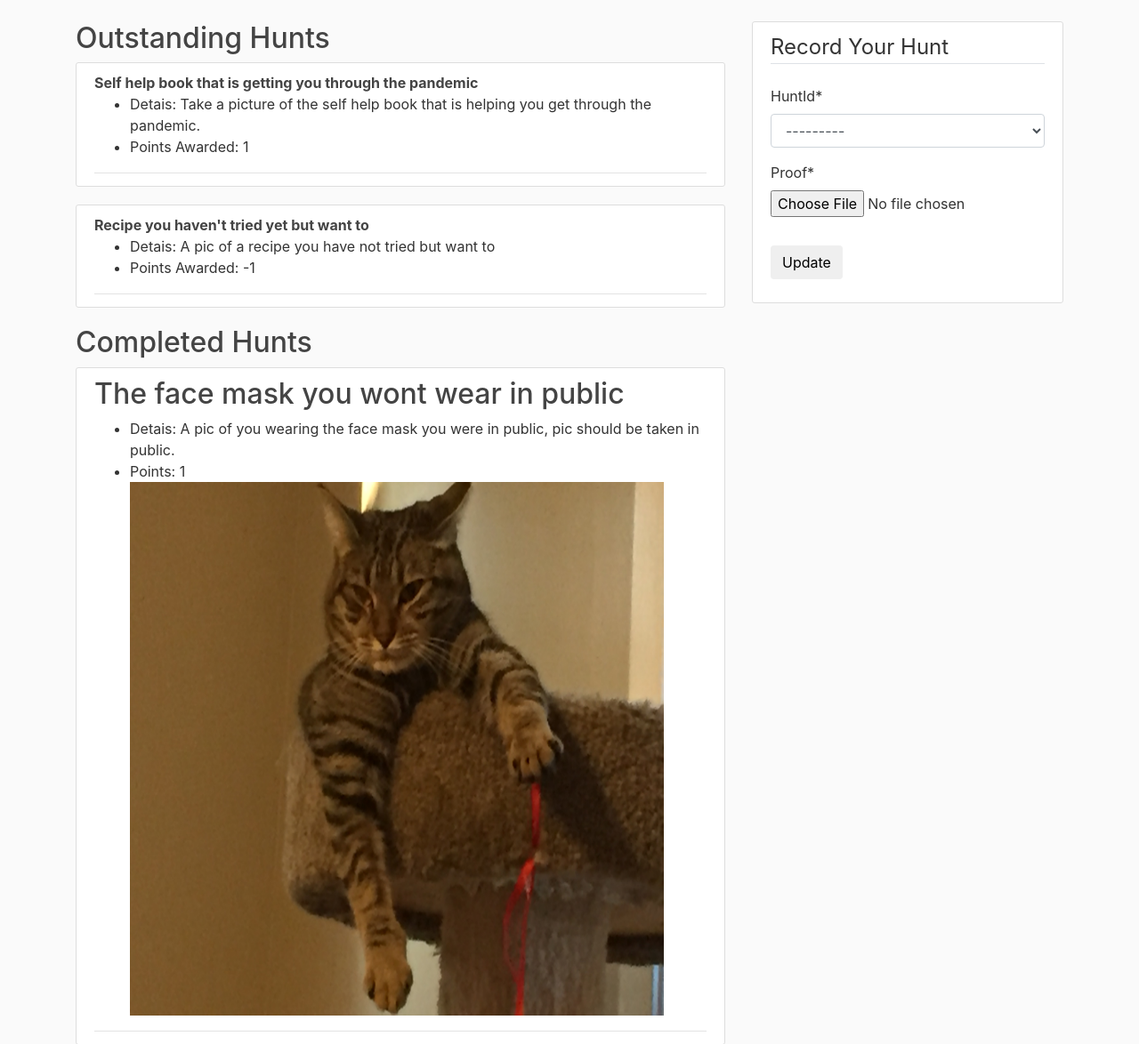
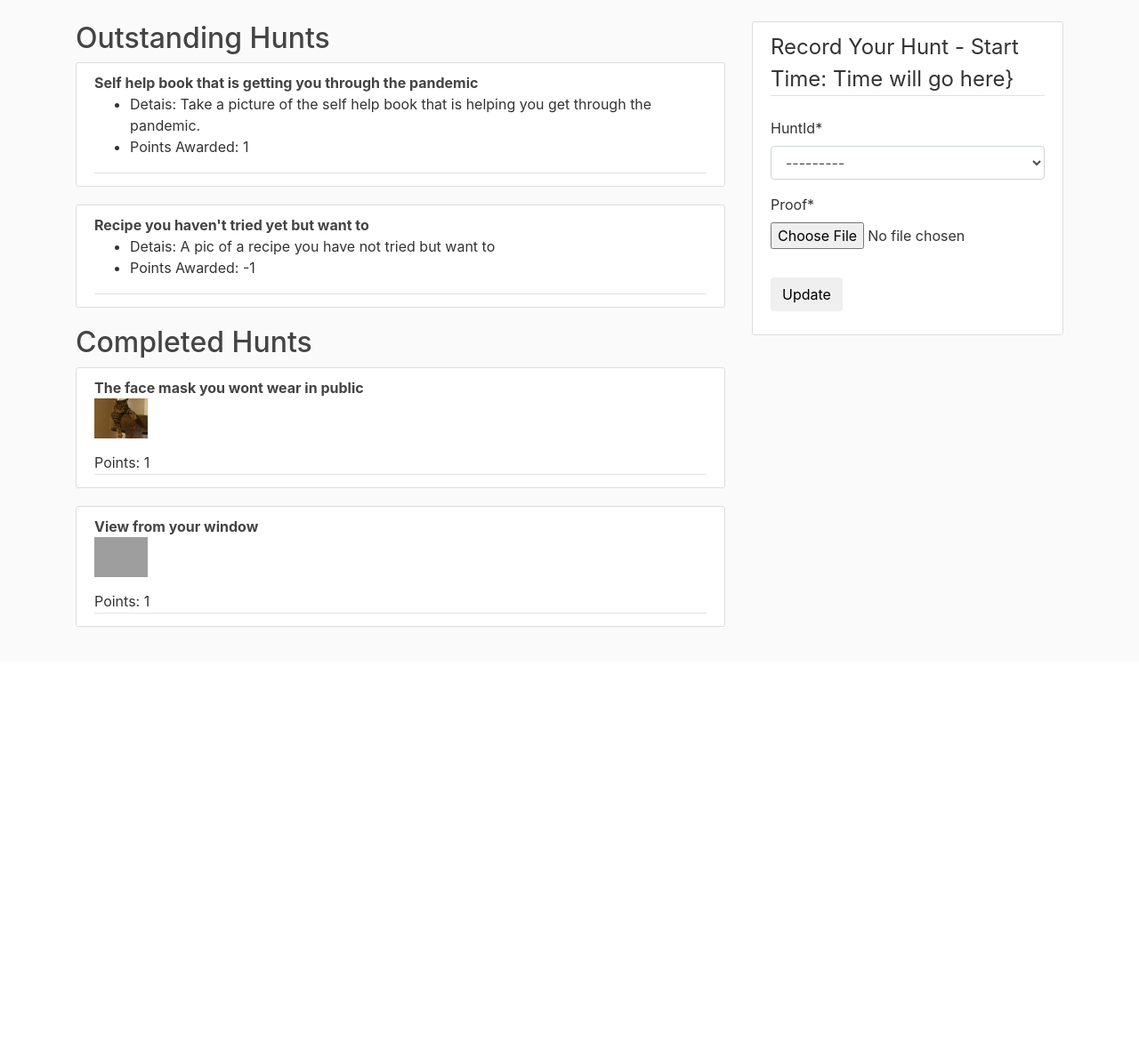
Before and after one commit to PaulBeauvais/matt52, a Django app: page /scavenges/ in a window 1280 px wide. Shown: the part 56-1230 px from the top of the page at 89% size. After the commit the page ends 761 px from the top, so only its background shows below. Run offline with Django 3.2, Linux system fonts and the light colour scheme; a user stored in the database is signed in; data comes from the database, SQL or seed files in the repository; both versions use the stored data as it was after the commit; some libraries are stand-ins or nearby versions; grey boxes are pictures that could not be loaded.

Commit message:
sill fighting the good fignt

```diff
--- a/matt52/birthdayhunt/models.py
+++ b/matt52/birthdayhunt/models.py
@@ -1,6 +1,7 @@
 from django.db import models
 from django.utils import timezone
 from django.contrib.auth.models import User
+
 
 # Create your models here.
 class scavenges(models.Model):
@@ -21,9 +22,10 @@
     user = models.ForeignKey(User, on_delete=models.CASCADE)
     huntId = models.ForeignKey(scavenges, on_delete=models.CASCADE)
     proof = models.ImageField(default='Lier-vs.-Liar.jpg', upload_to='proof_pics/')
+    finish_time = models.DateTimeField(auto_now=True)
 
     class Meta:
         verbose_name_plural = "complete scavenges"
 
     def __str__(self):
-        return self.proof.url  # What you want to showhun
+        return f'{self.user} | {self.id}' # What you want to showhun
--- a/matt52/birthdayhunt/static/birthdayhunt/main.css
+++ b/matt52/birthdayhunt/static/birthdayhunt/main.css
@@ -1,3 +1,8 @@
+.tests {
+  max-width: 60px;
+  height: 60px;
+  }
+
 body {
     background: #fafafa;
     color: #333333;
@@ -58,7 +63,7 @@
   .article-metadata {
     padding-bottom: 1px;
     margin-bottom: 4px;
-    border-bottom: 1px solid #e3e3e3
+    border-bottom: 1px solid #e3e3e3;
   }
 
   .article-metadata a:hover {
@@ -83,12 +88,7 @@
     font-size: 2.5rem;
   }
 
-  .image600 {
+  .image600 img{
     height: auto;
     max-width: 600px;
     }
-
-  .image600 {
-    height: auto;
-    max-width: 200px;
-    }
--- a/matt52/birthdayhunt/templates/birthdayhunt/base.html
+++ b/matt52/birthdayhunt/templates/birthdayhunt/base.html
@@ -15,7 +15,7 @@
         <title>Matt's Hunt</title>
     {% endif %}
 </head>
-<body>
+<body style='background-color: #f8f691;'>
     <header class="site-header">
         <nav class="navbar navbar-expand-md navbar-dark bg-steel fixed-top">
           <div class="container">
--- a/matt52/birthdayhunt/templates/birthdayhunt/photos.html
+++ b/matt52/birthdayhunt/templates/birthdayhunt/photos.html
@@ -7,7 +7,7 @@
             <div class="media-body">
                 <div class="article-metadata">
                         <h3 class="article-title"> {{ photo.huntId.Title }} | {{ photo.user.username }}</h3>
-                            <img class="image600" src="{{ photo.proof.url }}" width="200" height="200" >
+                            <img class="image600" src="{{ photo.proof.url }}" >
                 </div>
             </div>
         </article>
--- a/matt52/birthdayhunt/templates/birthdayhunt/scavenges.html
+++ b/matt52/birthdayhunt/templates/birthdayhunt/scavenges.html
@@ -21,13 +21,13 @@
         <article class="media content-section">
             <div class="media-body">
                 <div class="article-metadata">
-                        <h2 class="article-title"> {{ hunt.huntId.Title }}</h2>
-                        <ul>
-                            <li>Detais: {{ hunt.huntId.Description }}</li>
-                            <li>Points: {{ hunt.huntId.Points }}</li>
-                            <img src="{{ hunt.proof.url }}" width="600" height="600">
-                        </ul>
-                    </p>
+                        <b class="article-title"> {{ hunt.huntId.Title }}</b>
+                            <div class='tests'>
+                                <img src="{{ hunt.proof.url }}" style="max-width:100%;height:auto;">
+                            </div>
+                            Points: {{ hunt.huntId.Points }}
+                </div>
+            </div>
         </article>
     {% endfor %}
 
@@ -39,7 +39,7 @@
         {% csrf_token %}
         <fieldset class="form-group">
             <legend class="border-bottom mb-4">
-                Record Your Hunt
+                Record Your Hunt - Start Time: Time will go here}
             </legend>
             {{ c_form|crispy }}
         </fieldset>
--- a/matt52/birthdayhunt/views.py
+++ b/matt52/birthdayhunt/views.py
@@ -1,16 +1,30 @@
 from django.shortcuts import render
 from .models import scavenges, complete_scavenges
+from users.models import Profile
 from django.shortcuts import render, redirect
 from django.contrib import messages
 from .forms import huntCompletionForm
 from django.contrib.auth.decorators import login_required
 from django.contrib.auth.models import User
-from django.db.models import Q
+from django.db.models import Q, Sum
+from datetime import datetime
+
 
 # Create your views here.
 
 def home(request):
-    return render(request, 'birthdayhunt/home.html')
+    users = User.objects.all()
+    userids = [id.id for id in users]
+    userResults = []
+
+    for user in users:
+        points = complete_scavenges.objects.filter(user=1).select_related().aggregate(points=Sum('huntId__Points'))
+        userResults.append({'id': user.id, 'name': user.username, 'points': points['points']})
+
+
+    context = {'users': userResults}
+
+    return render(request, 'birthdayhunt/home.html', context)
 
 def about(request):
     return render(request, 'birthdayhunt/about.html')
@@ -28,12 +42,11 @@
     else:
         c_form = huntCompletionForm(initial={'user': request.user})
 
-
     context = {
         'c_form': c_form,
         'completed_hunts': complete_scavenges.objects.filter(user=request.user).select_related(),
         'hunts': scavenges.objects.filter(~Q(complete_scavenges__user=request.user)).select_related(),
-    }
+         }
 
 
     return render(request,'birthdayhunt/scavenges.html', context)
--- a/matt52/users/models.py
+++ b/matt52/users/models.py
@@ -1,14 +1,16 @@
 from django.db import models
 from django.contrib.auth.models import User
 from PIL import Image
+import datetime
 
 
 class Profile(models.Model):
     user = models.OneToOneField(User, on_delete=models.CASCADE)
     image = models.ImageField(default='default.jpg', upload_to='profile_pics')
+    starttime = models.DateTimeField(editable=True, default=datetime.datetime.now())
 
     def __str__(self):
-        return f'{self.user.username} Profile'
+        return f'{self.user.username}'
 
     def save(self, **kwargs):
         super().save()
```
Also changed, not shown: matt52/birthdayhunt/templates/birthdayhunt/home.html (+14 -48 lines), matt52/birthdayhunt/migrations/0007_complete_scavenges_finish_time.py (added), matt52/db.sqlite3, matt52/media/proof_pics/IMG_0052.JPG (added), matt52/users/migrations/0005_profile_scavenge_start.py (added), matt52/users/migrations/0006_remove_profile_scavenge_start.py (added), matt52/users/migrations/0007_profile_starttime.py (added), matt52/users/migrations/0008_remove_profile_starttime.py (added), matt52/users/migrations/0009_profile_starttime.py (added), matt52/users/migrations/0010_remove_profile_starttime.py (added), matt52/users/migrations/0011_profile_starttime.py (added), 1 other file.
